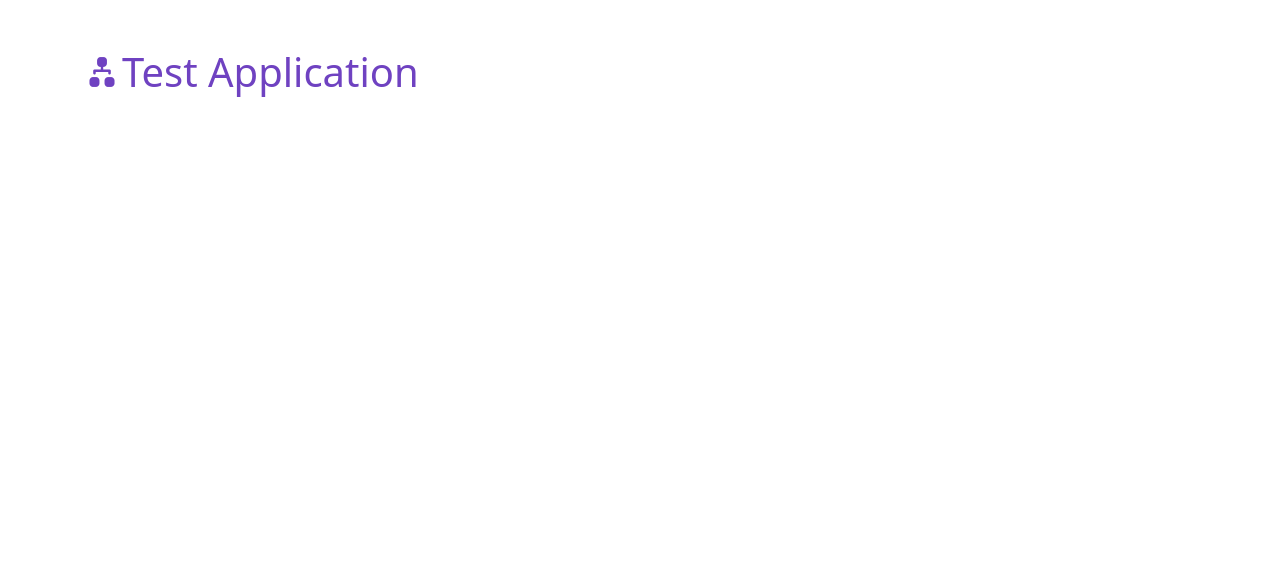
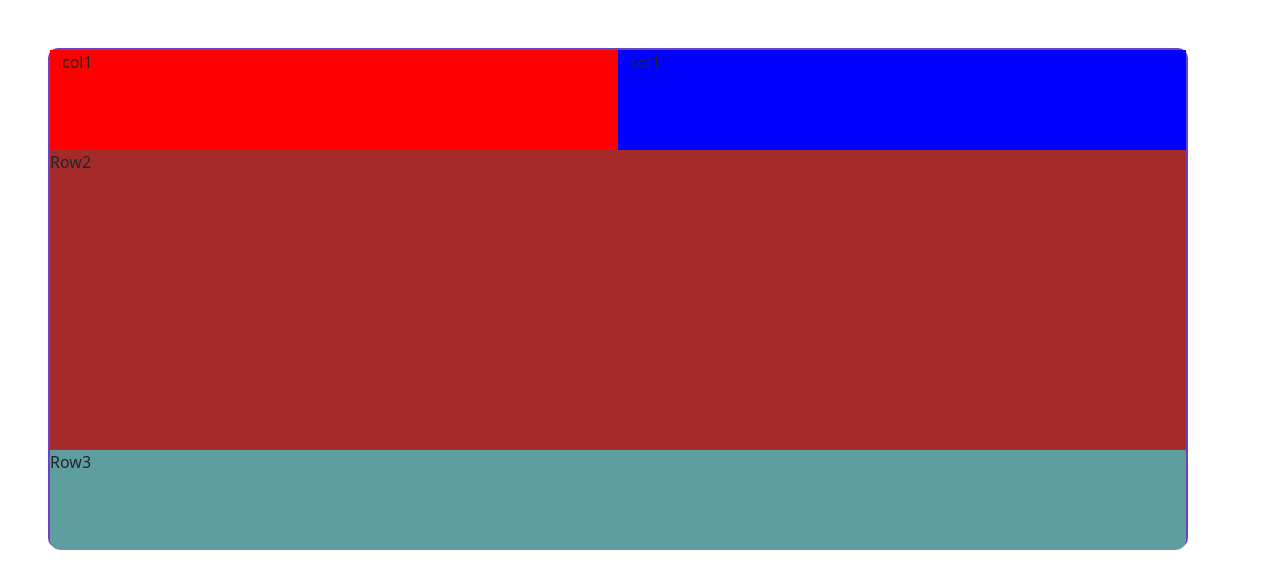
Before and after one commit to inderpreet/amplifyapp, a React (Create React App) app: page / in a window 1280 px wide. Shown: the top 588 px of the page. Built offline with nearby package versions, Linux system fonts and the light colour scheme.

Commit message:
intermediate commit

```diff
--- a/src/App.js
+++ b/src/App.js
@@ -1,10 +1,13 @@
 function App() {
   return (
-    <div className="App container mt-5">
-      <h1 className="text-primary">
-        <i className="bi bi-diagram-2-fill"></i>
-        Test Application
-      </h1>
+    <div className="App image-frame container">
+      <div className="row top-row">
+        <div className="col top-row-left">col1</div>
+        <div className="col top-row-right">col1</div>
+      </div>
+      <div className="row row-two">Row2</div>
+
+      <div className="row row-bottom">Row3</div>
     </div>
   );
 }
--- a/src/custom.scss
+++ b/src/custom.scss
@@ -1,4 +1,41 @@
 $primary: #6f42c1;
+
+.image-frame {
+  height: 500px;
+  width: 500px;
+  border: 2px solid $primary;
+  box-sizing: border-box;
+  margin-left: 3rem !important;
+  margin-top: 3rem !important;
+  border-radius: 10px;
+}
+
+.top-row {
+  height: 100px;
+}
+
+.top-row-left {
+  background-color: red;
+}
+
+.top-row-right {
+  background-color: blue;
+}
+
+.row-two {
+  height: 300px;
+  background-color: brown;
+}
+
+.row-bottom {
+  height: 100px;
+  background-color: cadetblue;
+  border-radius: 0 0 10px 10px;
+}
+
+.item-box {
+  border: 1px solid $primary;
+}
 
 @import "~bootstrap/scss/bootstrap.scss";
 @import "~bootstrap-icons/font/bootstrap-icons.css";
```
